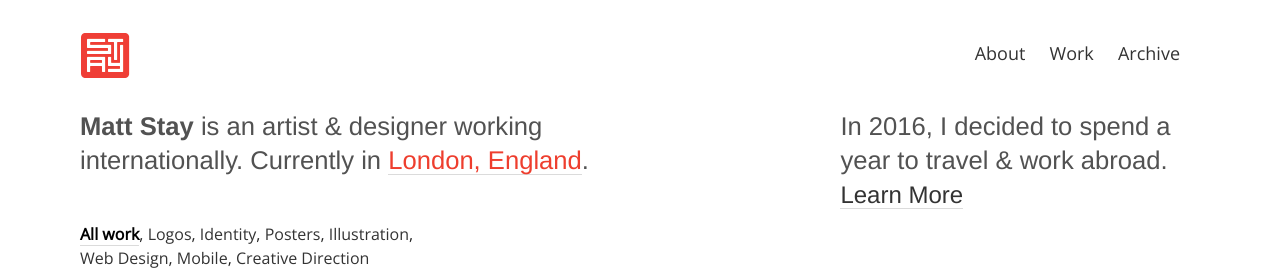
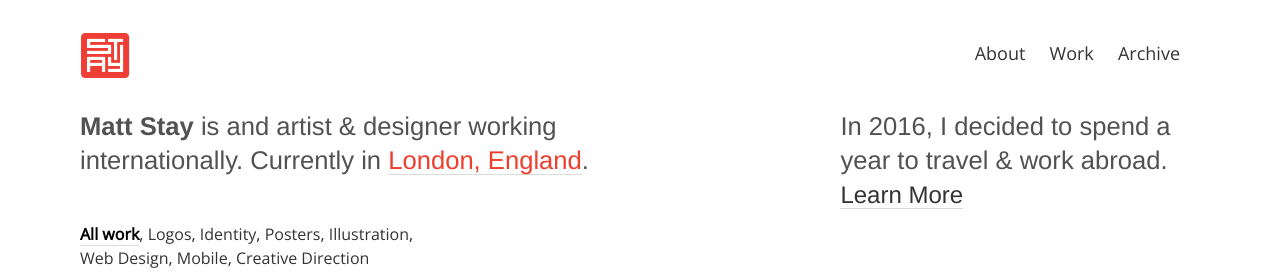
Before and after one commit to matthew-stay/matthew-stay.github.io, a Jekyll site: the page built from index.html, in a window 1280 px wide, cut to the strip 0-276 px from the top of the page. Built offline with Jekyll 4.4.1, drawn with Linux system fonts in a browser that asks for light colours; some web fonts are replaced.

Commit message:
spelling

```diff
--- a/index.html
+++ b/index.html
@@ -3,7 +3,7 @@
 ---
 
   <div class="column col-med large-type intro">
-      <h1>Matt Stay<span> is an artist &amp; designer working internationally. Currently in <a href="https://en.wikipedia.org/wiki/london" target="blank">London, England</a>.</span></h1><br/>
+      <h1>Matt Stay<span> is and artist &amp; designer working internationally. Currently in <a href="https://en.wikipedia.org/wiki/london" target="blank">London, England</a>.</span></h1><br/>
 
     <!-- I'm a multi−disciplinary designer, maker and visual thinker. At  <a href="http://www.inmunited.com">INM United</a>, I design mobile apps, interactive websites, and identity systems. -->
     <!-- <p>An artist, designer and compulsive researcher who is always experimenting with new ways of communicating.</p> -->
```
